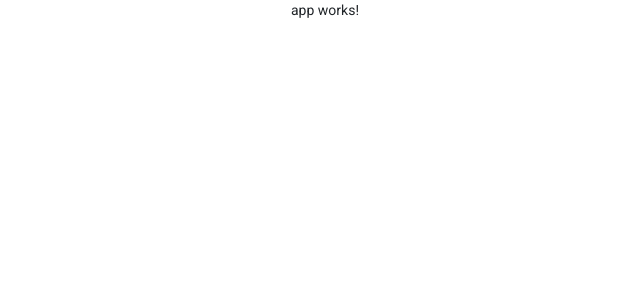
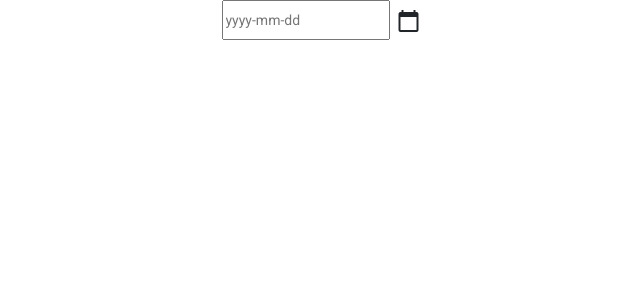
Before and after one commit to boogermanus/Secs, an Angular app: page / in a window 1280 px wide. Shown: the top 300 px of the page, without its empty margins (315-955 px from the left). Built offline with nearby package versions, Linux system fonts and the light colour scheme.

Commit message:
date picker working!

```diff
--- a/src/app/app.component.html
+++ b/src/app/app.component.html
@@ -1,5 +1,12 @@
 <div class="container">
   <div class="row justify-content-center">
-    <p>app works!</p>
+    <div class="form-group">
+      <div class="input-group">
+        <input class="form-=control" placeholder="yyyy-mm-dd" name="dp" ngbDatepicker #d="ngbDatepicker">
+        <div class="input-group-append">
+          <button mat-icon-button (click)="d.toggle()"><mat-icon>calendar_today</mat-icon></button>
+        </div>
+      </div>
+    </div>
   </div>
 </div>
--- a/src/app/material.module.ts
+++ b/src/app/material.module.ts
@@ -2,7 +2,7 @@ import { NgModule } from '@angular/core';
 import { CommonModule } from '@angular/common';
 import { MatCardModule } from '@angular/material/card';
 import { MatButtonModule } from '@angular/material/button';
-
+import { MatIconModule } from '@angular/material/icon';
 
 @NgModule({
   declarations: [],
@@ -14,6 +14,7 @@ import { MatButtonModule } from '@angular/material/button';
   exports: [
     MatCardModule,
     MatButtonModule,
+    MatIconModule,
   ]
 })
 export class MaterialModule { }
```
